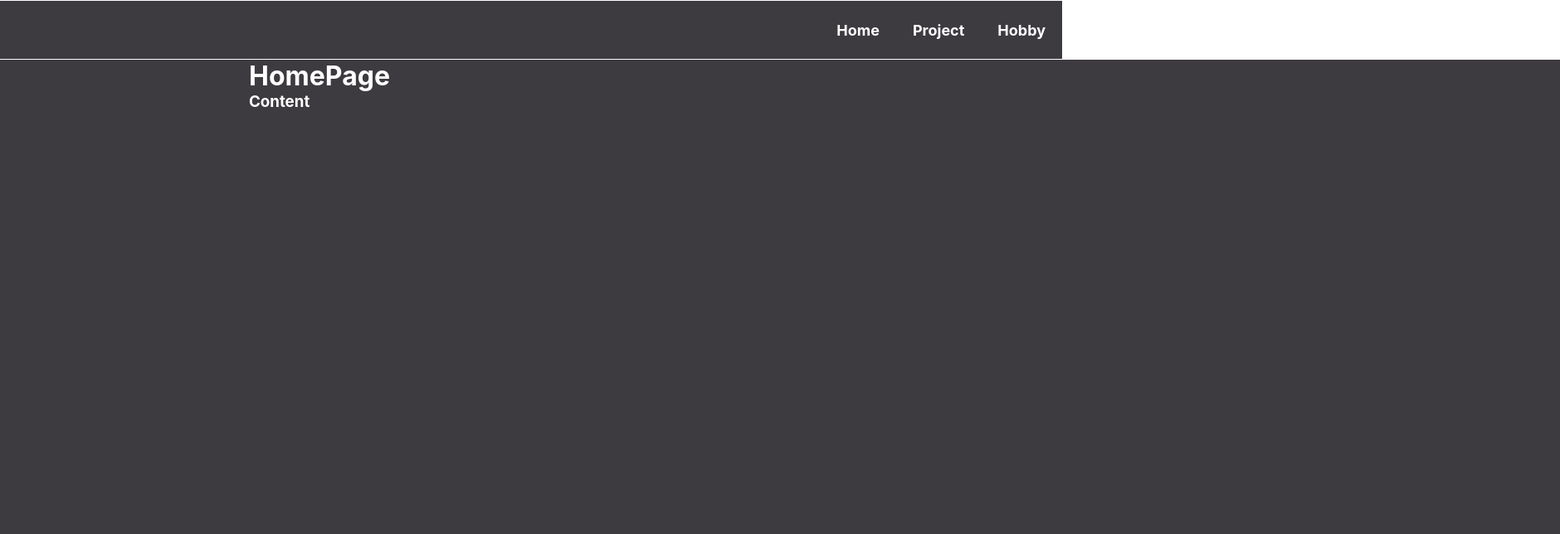
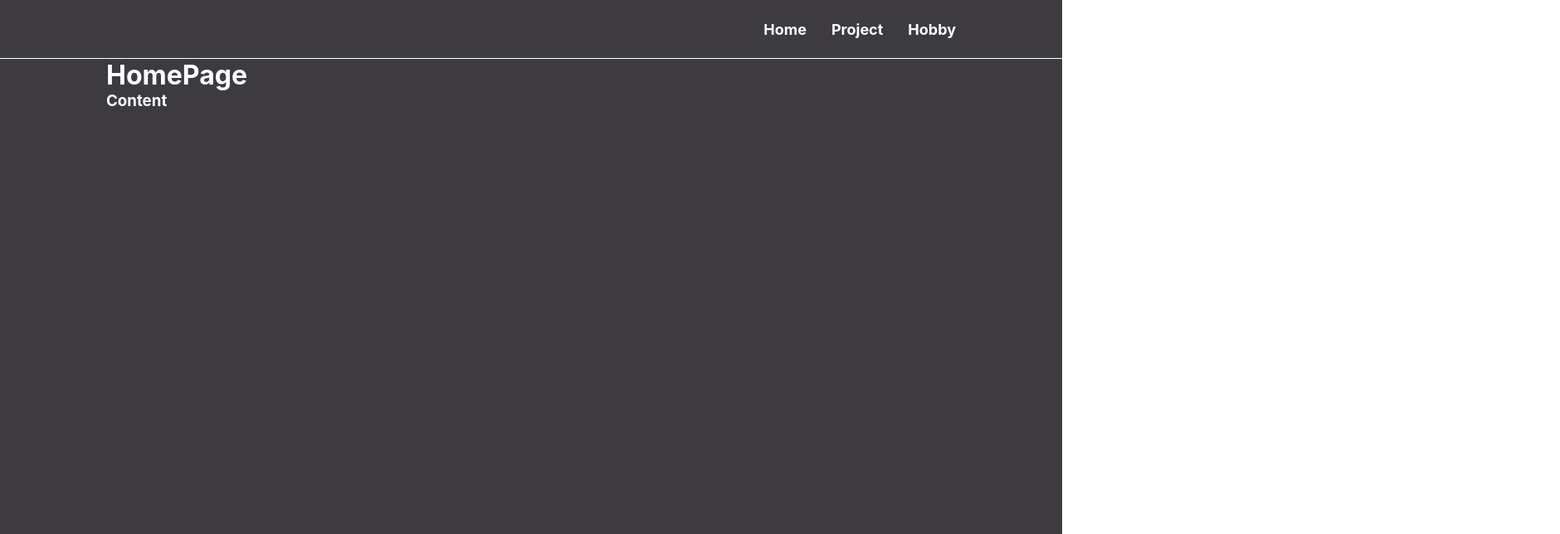
Before and after one commit to pangil5634/pangil5634, a React (Create React App) app in the folder pangil5634_introduce/: page / in a window 1280 px wide. Shown: the top 644 px of the page at 83% size, 1880 px wide, since content can reach past the window. Built offline with nearby package versions, Linux system fonts and the light colour scheme.

Commit message:
edit : Inner Container update

```diff
--- a/pangil5634_introduce/src/Components/Header/Header.js
+++ b/pangil5634_introduce/src/Components/Header/Header.js
@@ -7,12 +7,17 @@ function Header() {
     return (
         <ContainerHeader>
             <NavBar />
-            <Outlet/>
+            <ContainerOutlet>
+                <Outlet/>
+            </ContainerOutlet>
         </ContainerHeader>
     );
 }
 
-const ContainerHeader = styled(ContainerBase)`
+const ContainerHeader = styled.div`
 
 `
+
+const ContainerOutlet = styled(ContainerBase)`
+`
 export default Header;
--- a/pangil5634_introduce/src/Components/Header/NavBar.js
+++ b/pangil5634_introduce/src/Components/Header/NavBar.js
@@ -41,6 +41,8 @@ const ContainerNavBar = styled.div`
     display: flex;
     justify-content: end;
     align-items: center;
+    border-bottom: 1px solid white;
+    padding : 0px 10%;
 
 `;
 
@@ -62,7 +64,7 @@ const MenuItem = styled(MyLink)`
     line-height: normal;
 
     box-sizing: border-box;
-    padding : 0px 20px;
+    padding-left : 30px;
 
     &:hover{
         color : ${({theme}) => theme.colors.blueDragon_100};
--- a/pangil5634_introduce/src/Components/Layout/ContainerBase.js
+++ b/pangil5634_introduce/src/Components/Layout/ContainerBase.js
@@ -4,5 +4,6 @@ export const ContainerBase = styled.div`
     width: 100%;
     color : ${({ theme }) => theme.colors.white_100};
     background-color: ${({ theme }) => theme.colors.black_100};
-    border-top: 1px solid white;
+    padding : 0px 10%;
+    box-sizing: border-box;
 `
--- a/pangil5634_introduce/src/Pages/HobbyPage/HobbyPage.js
+++ b/pangil5634_introduce/src/Pages/HobbyPage/HobbyPage.js
@@ -9,9 +9,8 @@ function HobbyPage() {
     );
 }
 
-const ContainerHobbyPage = styled(ContainerBase)`
+const ContainerHobbyPage = styled.div`
     height : 1000px;
-    padding : 0px 300px;
 `;
 
 export default HobbyPage;
--- a/pangil5634_introduce/src/Pages/HomePage/HomePage.js
+++ b/pangil5634_introduce/src/Pages/HomePage/HomePage.js
@@ -10,9 +10,8 @@ function HomePage() {
     )
 }
 
-const ContainerHomePage = styled(ContainerBase)`
+const ContainerHomePage = styled.div`
     height : 1000px;
-    padding : 0px 300px;
 `;
 
 export default HomePage;
--- a/pangil5634_introduce/src/Pages/ProjectPage/ProjectPage.js
+++ b/pangil5634_introduce/src/Pages/ProjectPage/ProjectPage.js
@@ -9,9 +9,8 @@ function ProjectPage() {
     );
 }
 
-const ContainerProjectPage = styled(ContainerBase)`
+const ContainerProjectPage = styled.div`
     height : 1000px;
-    padding : 0px 300px;
 `;
 
 export default ProjectPage;
```
